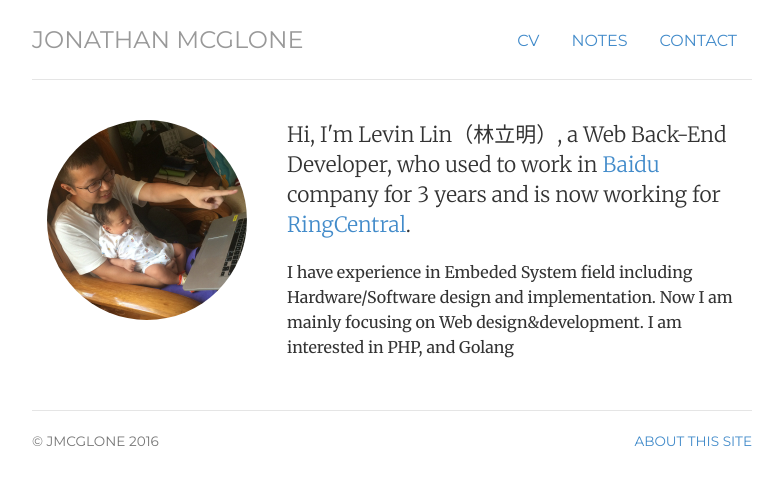
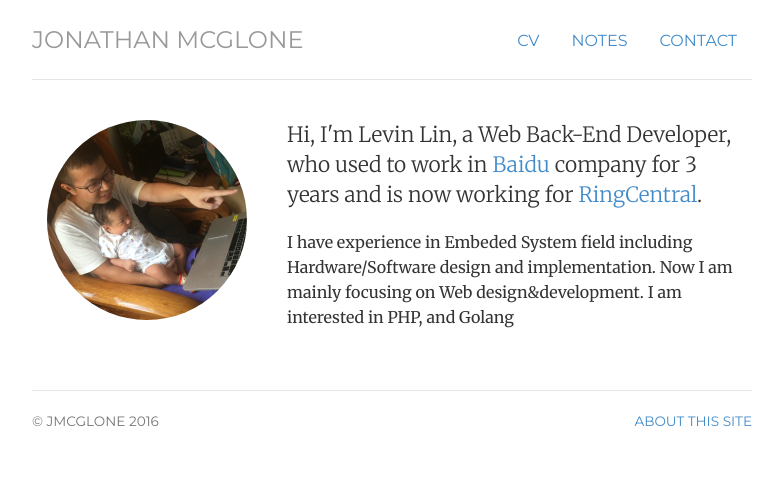
Before and after one commit to LevinLin/LevinLin.github.io, a Jekyll site: the page built from index.html, in a window 1280 px wide. Shown: the top 485 px of the page, without its empty margins (248-1031 px from the left). Built offline with Jekyll 4.4.1, drawn with Linux system fonts in a browser that asks for light colours.

Commit message:
update index.html

```diff
--- a/index.html
+++ b/index.html
@@ -4,15 +4,15 @@ title: eetran.net
 cv: passive
 notes: passive
 contact: passive
-description: Levin Lin （林立明） is a Back-End Developer, living and working in Xiamen.
+description: Levin Lin is a Back-End Developer, living and working in Xiamen.
 ---
 <!-- <div class="jumbotron"> -->
 <div class="row marketing">
 	<div class="col-sm-4">
 	<img  class="img-circle avatar" alt="Levin Lin" src="img/levin_with_his_handsome_boy.jpg">
 	</div>
-	<div itemscope itemtype="http://schema.org/Person" class="col-sm-8">
-	<p class="lead">Hi, I'm <span itemprop="name">Levin Lin（林立明）</span>, a <span itemprop="title">Web Back-End Developer</span>, who used to work in <a href="http://baidu.com">Baidu</a> company for 3 years and is now working for <a href="http://ringcentral.com">RingCentral</a>.</p>
+	<div itemscope itemtype="http://data-vocabulary.org/Person" class="col-sm-8">
+	<p class="lead">Hi, I'm <span itemprop="name">Levin Lin</span>, a <span itemprop="title">Web Back-End Developer</span>, who used to work in <a href="http://baidu.com">Baidu</a> company for 3 years and is now working for <a href="http://ringcentral.com">RingCentral</a>.</p>
 	<p>I have experience in Embeded System field including Hardware/Software design and implementation. Now I am mainly focusing on Web design&development. I am interested in <span itemprop="title">PHP</span>, and <span itemprop="title">Golang</span></p>
 	</div>
 </div>
```
Also changed, not shown: 1 other file.
